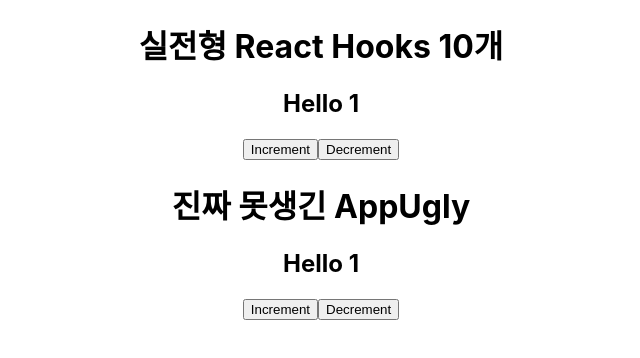
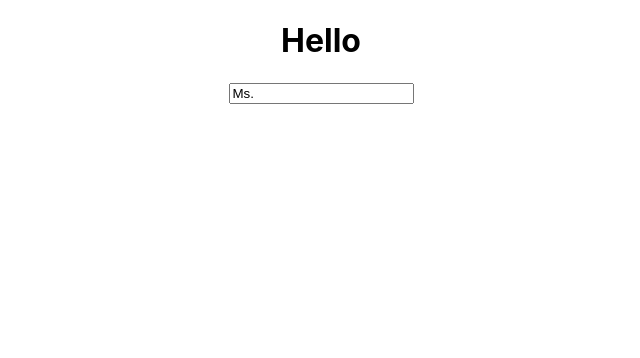
Before and after one commit to Eastynfromeast/react-hooks-nooks, a React (Create React App) app: page / in a window 1280 px wide. Shown: the top 358 px of the page, without its empty margins (319-959 px from the left). Built offline with nearby package versions, Linux system fonts and the light colour scheme.

Commit message:
feat($useState) - learn how to handle an event in the different function (#1.1 useInput)

```diff
--- a/src/index.js
+++ b/src/index.js
@@ -3,55 +3,28 @@
 import './index.css';
 import './App.css';
 
+// update an input
+const useInput = initialValue => {
+	const [value, setValue] = useState(initialValue);
+	const onChange = event => {
+		console.log(event.target);
+	};
+	return { value, onChange };
+};
+
 const App = () => {
-	const [item, setItem] = useState(1);
-	const incrementItem = () => setItem(item + 1);
-	const decrementItem = () => setItem(item - 1);
+	const name = useInput('Ms.');
 	return (
 		<div className="App">
-			<h1>실전형 React Hooks 10개</h1>
-			<h2>Hello {item}</h2>
-			<button onClick={incrementItem}>Increment</button>
-			<button onClick={decrementItem}>Decrement</button>
+			<h1>Hello</h1>
+			<input placeholder="Name" {...name} />
 		</div>
 	);
 };
-
-class AppUgly extends React.Component {
-	state = {
-		item: 1,
-	};
-	render() {
-		const { item } = this.state;
-		return (
-			<div className="App">
-				<h1>진짜 못생긴 AppUgly</h1>
-				<h2>Hello {item}</h2>
-				<button onClick={this.incrementItem}>Increment</button>
-				<button onClick={this.decrementItem}>Decrement</button>
-			</div>
-		);
-	}
-	incrementItem = () => {
-		this.setState(state => {
-			return {
-				item: state.item + 1,
-			};
-		});
-	};
-	decrementItem = () => {
-		this.setState(state => {
-			return {
-				item: state.item - 1,
-			};
-		});
-	};
-}
 
 const root = ReactDOM.createRoot(document.getElementById('root'));
 root.render(
 	<React.StrictMode>
 		<App />
-		<AppUgly />
 	</React.StrictMode>
 );
```
